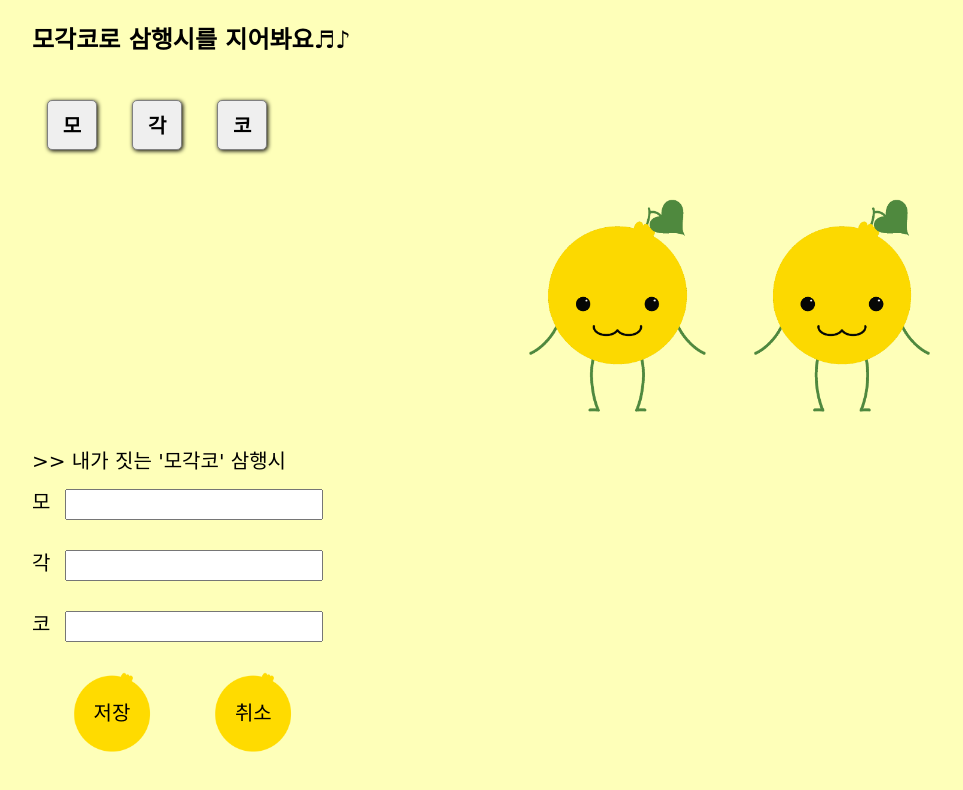
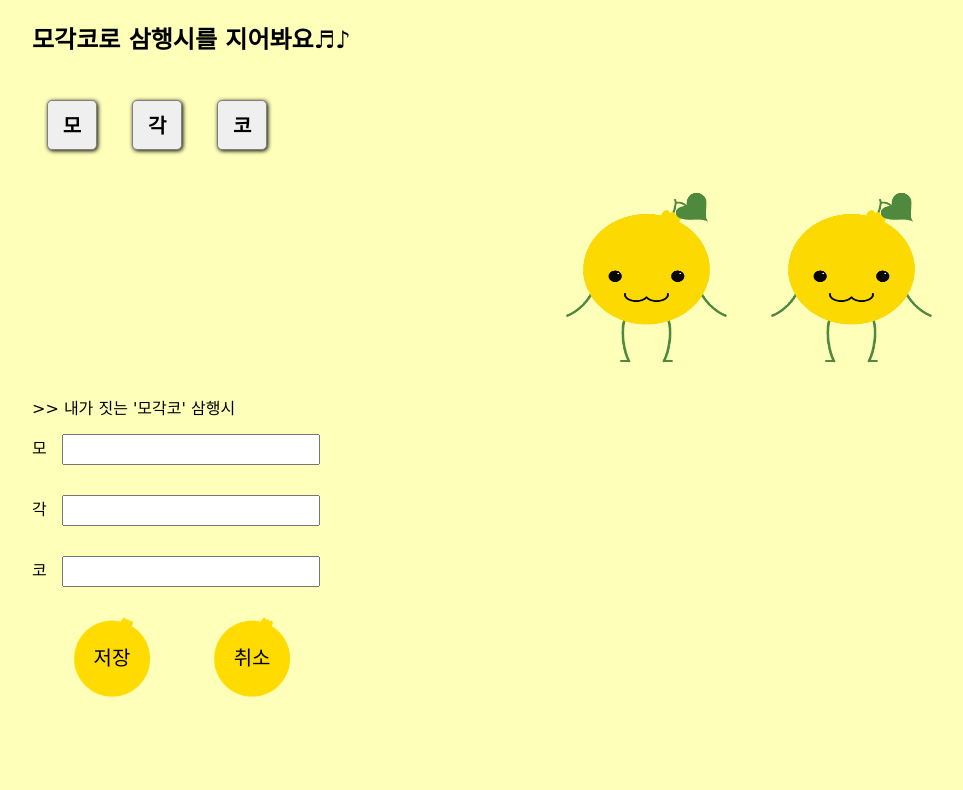
Before and after one commit to YellowHan/three_lines, a plain HTML site: page index.html in a window 1280 px wide. Shown: the whole page, without its empty margins (96-1059 px from the left). Drawn offline with Linux system fonts and the light colour scheme; a web font is replaced by a local one.

Commit message:
Add files via upload

```diff
--- a/layout.css
+++ b/layout.css
@@ -5,11 +5,10 @@ body {
 }
 .container {
   width: 80vw;
-  height: 80%;
+  height: 100%;
   font-size: 1rem;
   margin: auto;
 }
-
 main {
   font-family: 'Single Day', cursive;
 }
@@ -18,20 +17,14 @@ main h2 {
 }
 .wrapper {
   width: 100%;
-  height: 250px;
+  height: 200px;
   display: flex;
   flex-direction: row;
   float: left;
   margin-bottom: 30px;
 }
-/* .buttons {
-  flex: 0.1;
-} */
 .rabong {
   flex: 0.2;
-}
-.rabong img {
-  height: 100%;
 }
 main button {
   width: 50px;
@@ -65,11 +58,6 @@ width: 100%;
 #hidden_ko {
   display: none;
 }
-#user_text {
-  display: block;
-  /* display: none; */
-  font-size: 20px;
-}
 input {
   display: inline-block;
   width: 250px;
```
